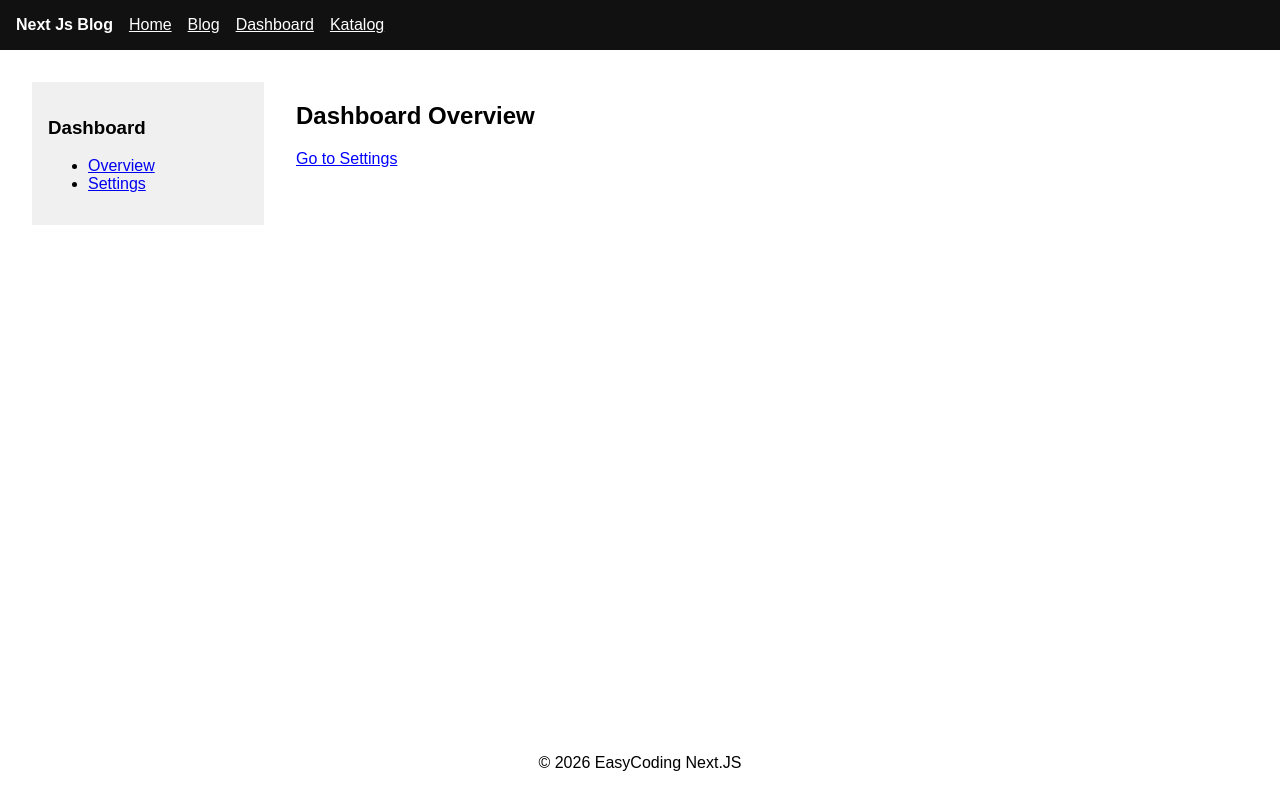
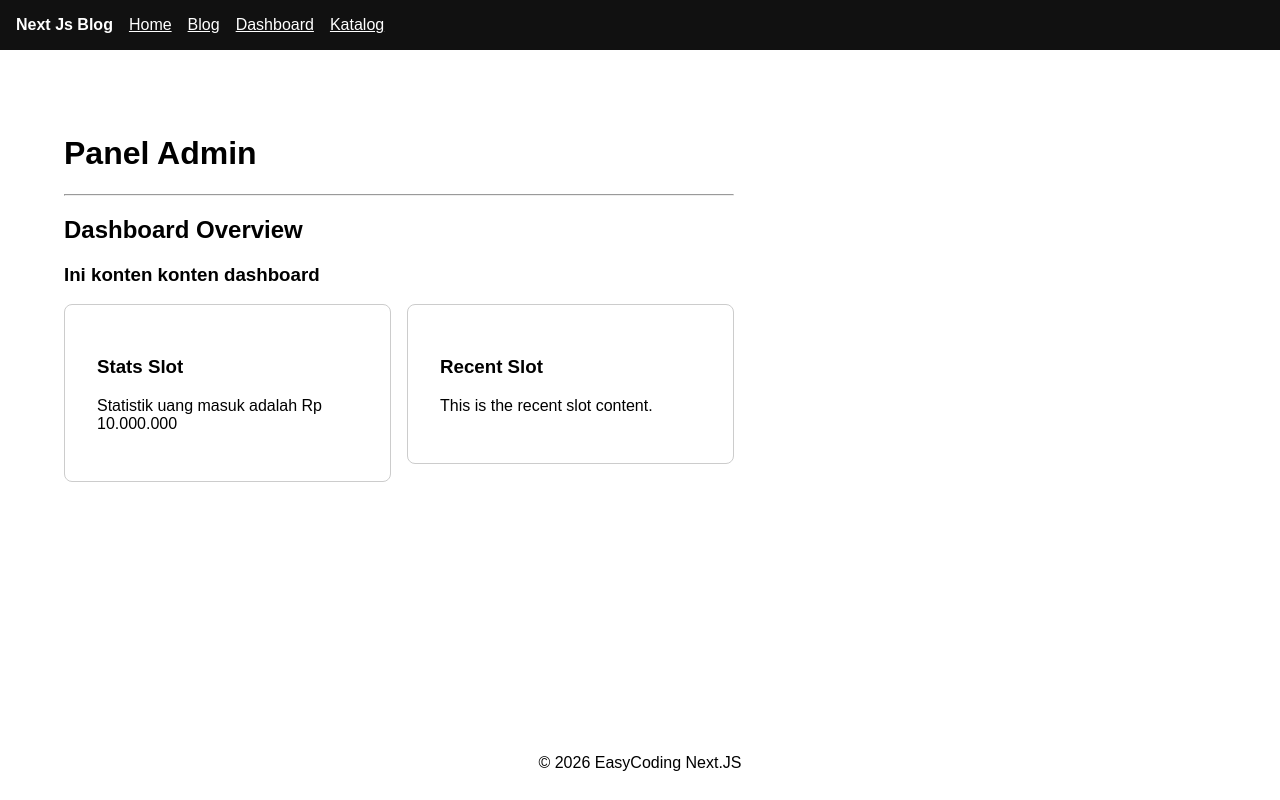
Before and after one commit to mhamdriizki/nextjs-course-full, a Next.js app: page /dashboard in a window 1280 px wide. Built offline with nearby package versions, Linux system fonts and the light colour scheme.

Commit message:
feat: Applied Parallel Route

```diff
--- /dev/null
+++ b/app/dashboard/@recent/page.tsx
@@ -0,0 +1,10 @@
+export default async function RecentSlot() {
+  await new Promise((res) => setTimeout(res, 1000));
+
+  return (
+    <div style={{ padding: '2rem', borderRadius: '8px', border: '1px solid #ccc'}}>
+      <h3>Recent Slot</h3>
+      <p>This is the recent slot content.</p>
+    </div>
+  )
+}
--- /dev/null
+++ b/app/dashboard/@stats/page.tsx
@@ -0,0 +1,10 @@
+export default async function StatsSlot() {
+  await new Promise((res) => setTimeout(res, 1000));
+
+  return (
+    <div style={{ padding: '2rem', borderRadius: '8px', border: '1px solid #ccc'}}>
+      <h3>Stats Slot</h3>
+      <p>Statistik uang masuk adalah Rp 10.000.000</p>
+    </div>
+  )
+}
--- a/app/dashboard/layout.tsx
+++ b/app/dashboard/layout.tsx
@@ -1,21 +1,27 @@
 export default function DashboardLayout({
-  children
+  children,
+  recent,
+  stats
 }: {
   children: React.ReactNode
+  recent: React.ReactNode
+  stats: React.ReactNode
 }) {
   return (
     <div style={{ display: 'flex', gap: '2rem'}}>
-      {/* sidebar khusus untuk dashboard */}
-      <aside style={{ width: '200px', padding: '1rem', background: '#f0f0f0'}}>
-        <h3>Dashboard</h3>
-        <ul>
-          <li><a href="/dashboard">Overview</a></li>
-          <li><a href="/dashboard/settings">Settings</a></li>
-        </ul>
-      </aside>
+      {/* Panel dashboard */}
+      <main style={{ padding: '2rem' }}>
+        <h1>Panel Admin</h1>
+        <hr />
 
-      <main>
+        {/* Konten Utama */}
         {children}
+
+        {/* Konten Slot */}
+        <div style={{ display: 'flex', gap: '1rem' }}>
+          <div style={{ flex: 1 }}>{stats}</div>
+          <div style={{ flex: 1 }}>{recent}</div>
+        </div>
       </main>
 
     </div>
--- a/app/dashboard/page.tsx
+++ b/app/dashboard/page.tsx
@@ -4,10 +4,8 @@ export default function DashboardPage() {
   return (
     <div>
       <h2>Dashboard Overview</h2>
-
-      <Link href="/dashboard/settings" style={{ color: "blue" }}>
-        Go to Settings
-      </Link>
+      {/* Ini halaman dashboard */}
+      <h3>Ini konten konten dashboard</h3>
     </div>
   );
 }
```
Also changed, not shown: app/dashboard/@recent/default.tsx (added), app/dashboard/@stats/default.tsx (added).
